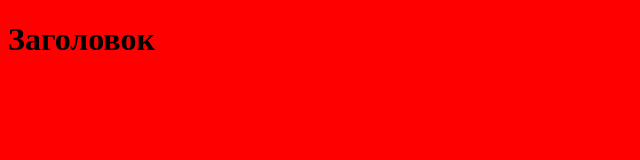
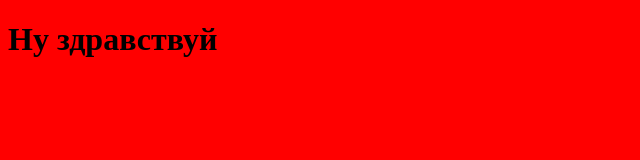
Before and after one commit to Trazzzzom/github-for-begginers, a plain HTML site: page index.html in a window 1280 px wide. Shown: the whole page, without its empty margins (0-640 px from the left). Drawn offline with Linux system fonts and the light colour scheme.

Commit message:
Посаламкался с посетителями

```diff
--- a/index.html
+++ b/index.html
@@ -8,6 +8,6 @@
     <title>Prekol</title>
 </head>
 <body>
-    <h1>Заголовок</h1>
+    <h1>Ну здравствуй</h1>
 </body>
 </html>
```
